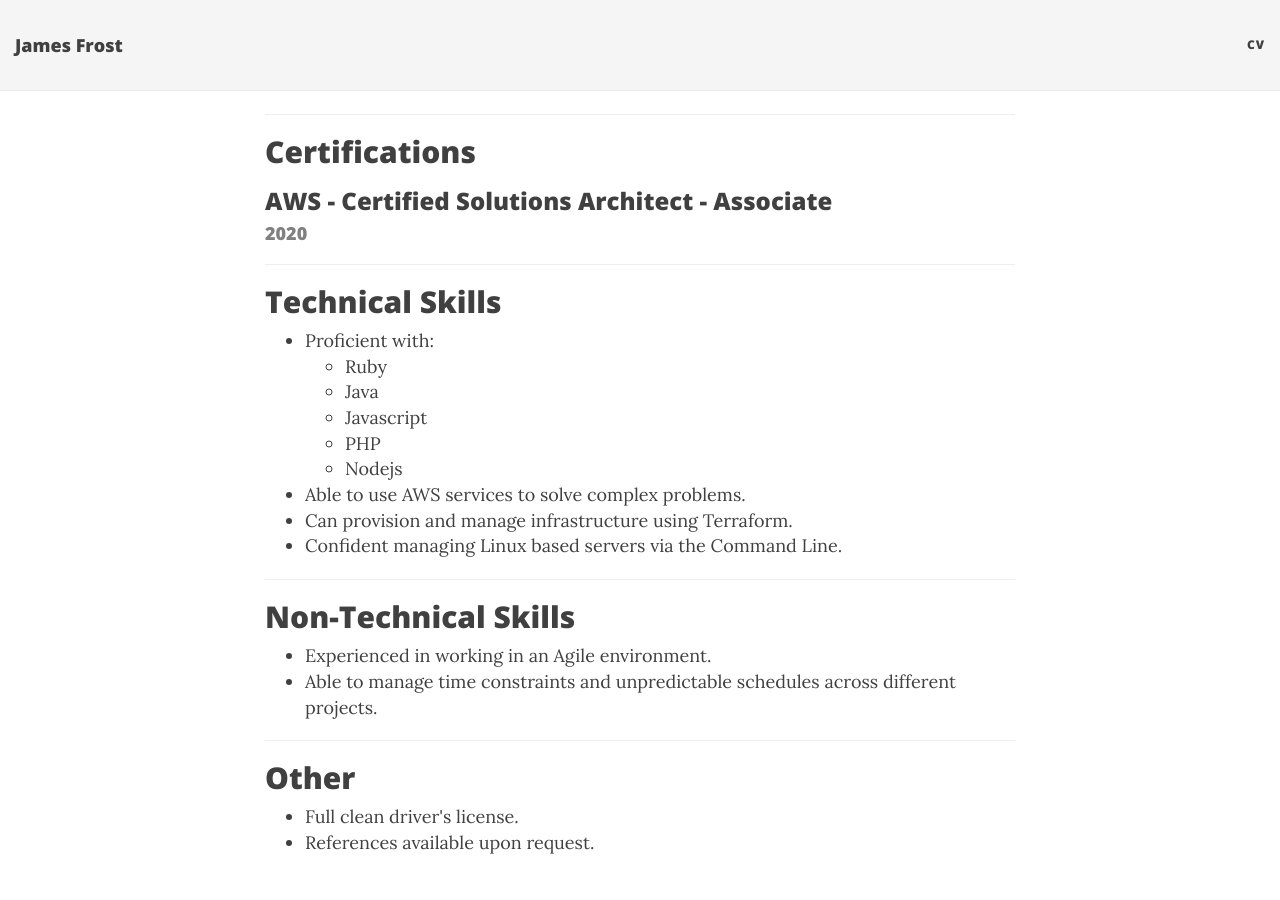
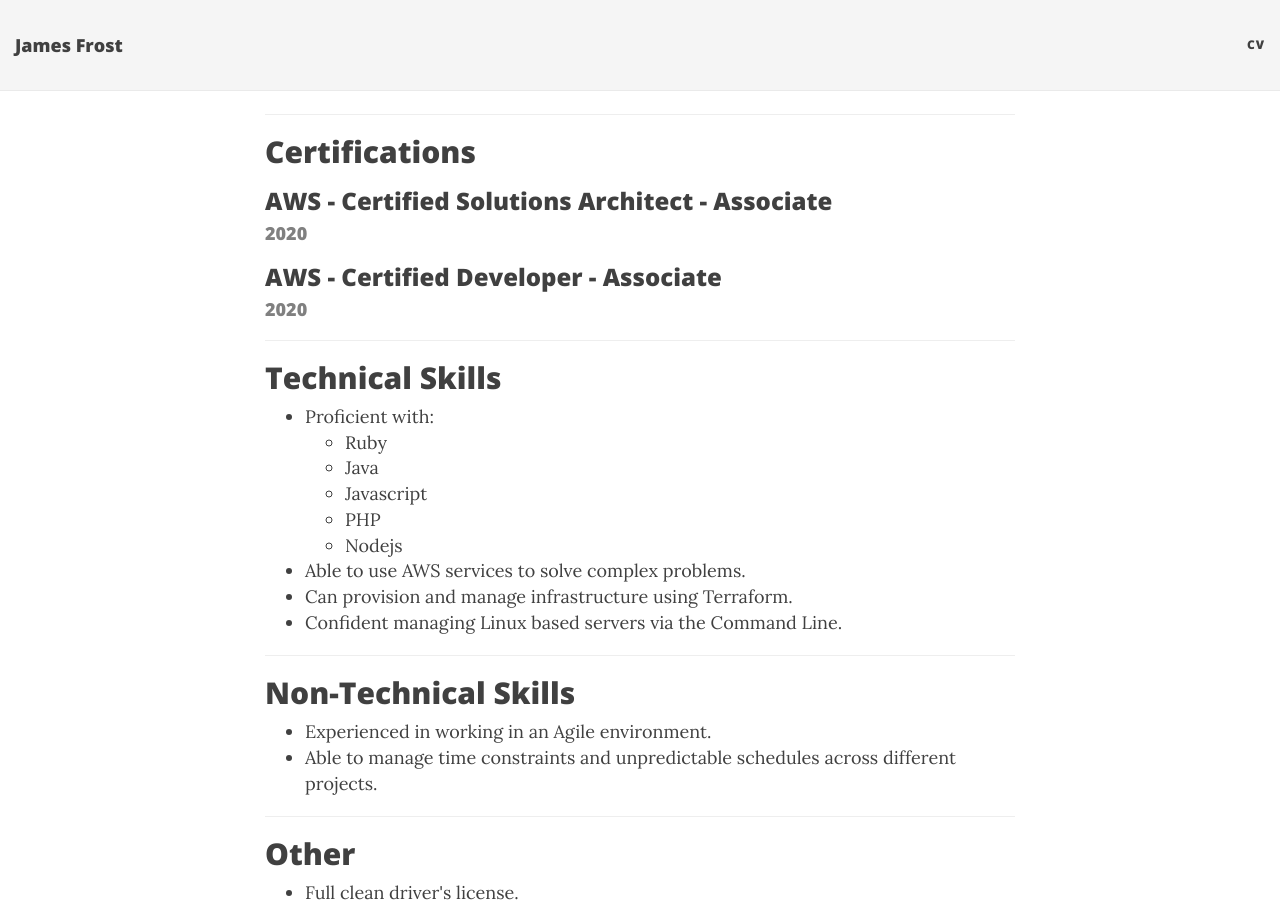
Before and after one commit to JamesFrost/jamesfrost.github.io, a Jekyll site: the page built from cv.html, in a window 1280 px wide and 900 px high, scrolled down 1297 px. Built offline with Jekyll 4.4.1, drawn with Linux system fonts in a browser that asks for light colours; nearby versions of some CDN libraries.

Commit message:
Updated CV

```diff
--- a/cv.html
+++ b/cv.html
@@ -58,6 +58,9 @@ title: CV
 <h3>AWS - Certified Solutions Architect - Associate</h3>
 <h4 class="subtitle">2020</h4>
 
+<h3>AWS - Certified Developer - Associate</h3>
+<h4 class="subtitle">2020</h4>
+
 <hr>
 <h2>Technical Skills</h2>
 <ul>
```
